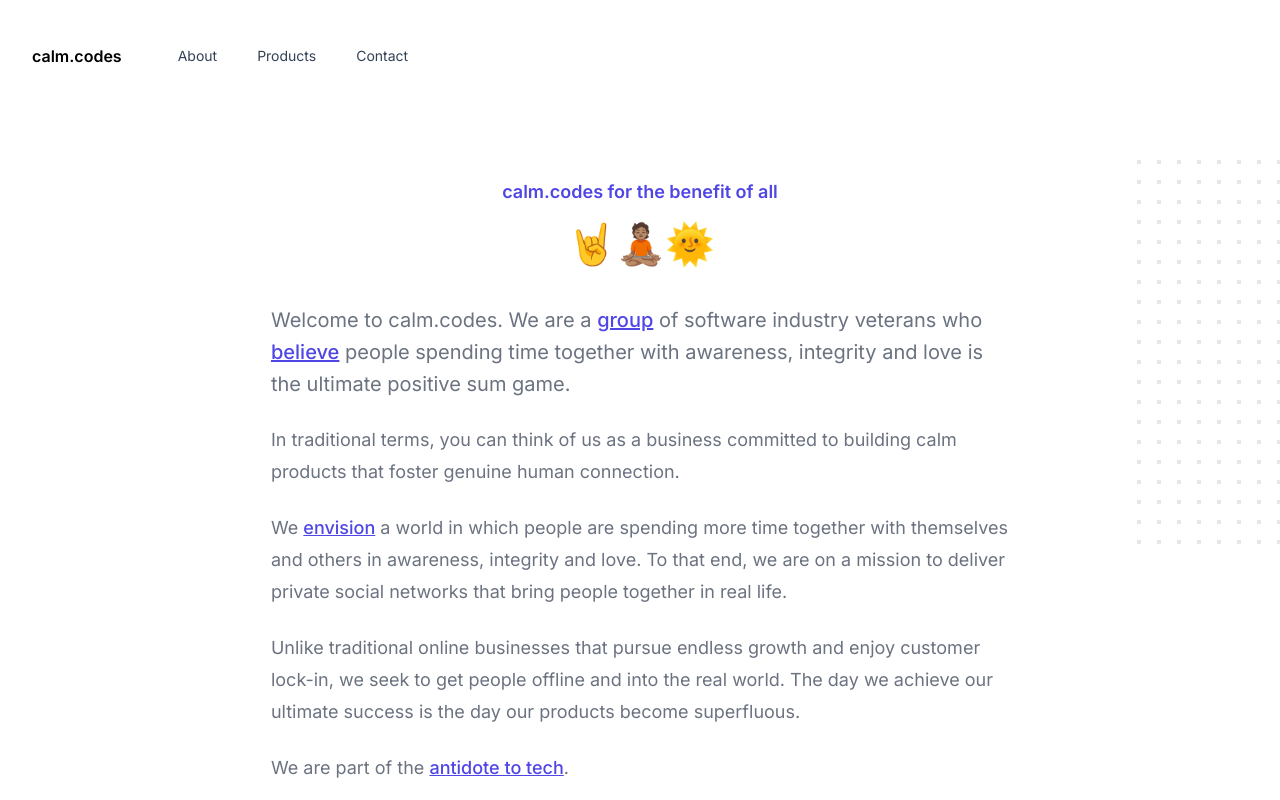
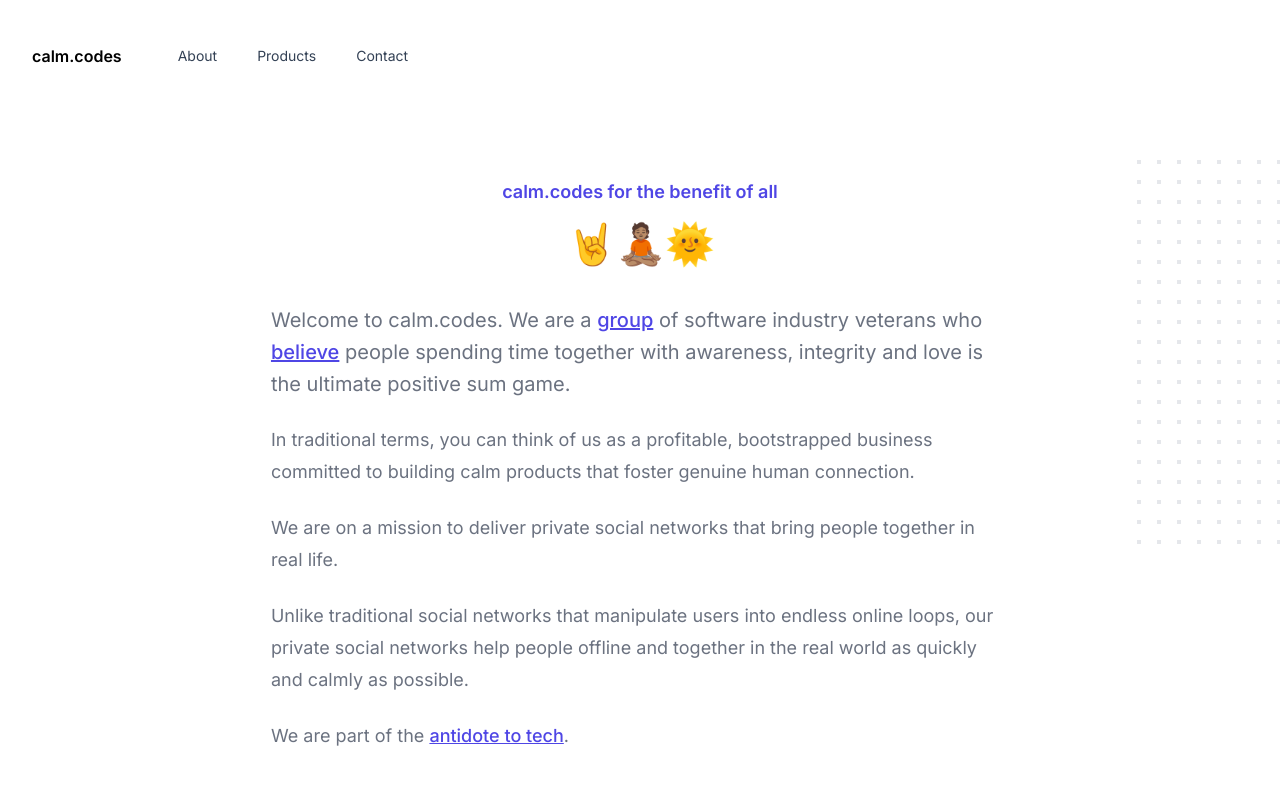
Before and after one commit to corevectors/www, a Next.js app: page /about in a window 1280 px wide. Shown: the top 800 px of the page. Built offline with nearby package versions, Linux system fonts and the light colour scheme.

Commit message:
Update about us text

```diff
--- a/src/components/About.jsx
+++ b/src/components/About.jsx
@@ -100,27 +100,18 @@
         </div>
         <div className="prose prose-lg prose-indigo mx-auto mt-6 text-gray-500">
           <p>
-            In traditional terms, you can think of us as a business committed to
+            In traditional terms, you can think of us as a profitable, bootstrapped business committed to
             building calm products that foster genuine human connection.
           </p>
           <p>
-            We
-            {" "}
-            <a target="_blank" rel="noreferrer noopener" href="https://kerrykurian.com/posts/solstice-and-the-path">
-              envision
-              </a>
-            {" "}
-            a world in which people are spending more time together
-            with themselves and others in awareness, integrity and love. To that
-            end, we are on a mission to deliver private social networks that
+            We are on a mission to deliver private social networks that
             bring people together in real life.
           </p>
 
           <p>
-            Unlike traditional online businesses that pursue endless growth and
-            enjoy customer lock-in, we seek to get people offline and into the
-            real world. The day we achieve our ultimate success is the day our
-            products become superfluous.
+            Unlike traditional social networks that manipulate users into
+            endless online loops, our private social networks help people
+            offline and together in the real world as quickly and calmly as possible.
           </p>
 
           <p>
```
